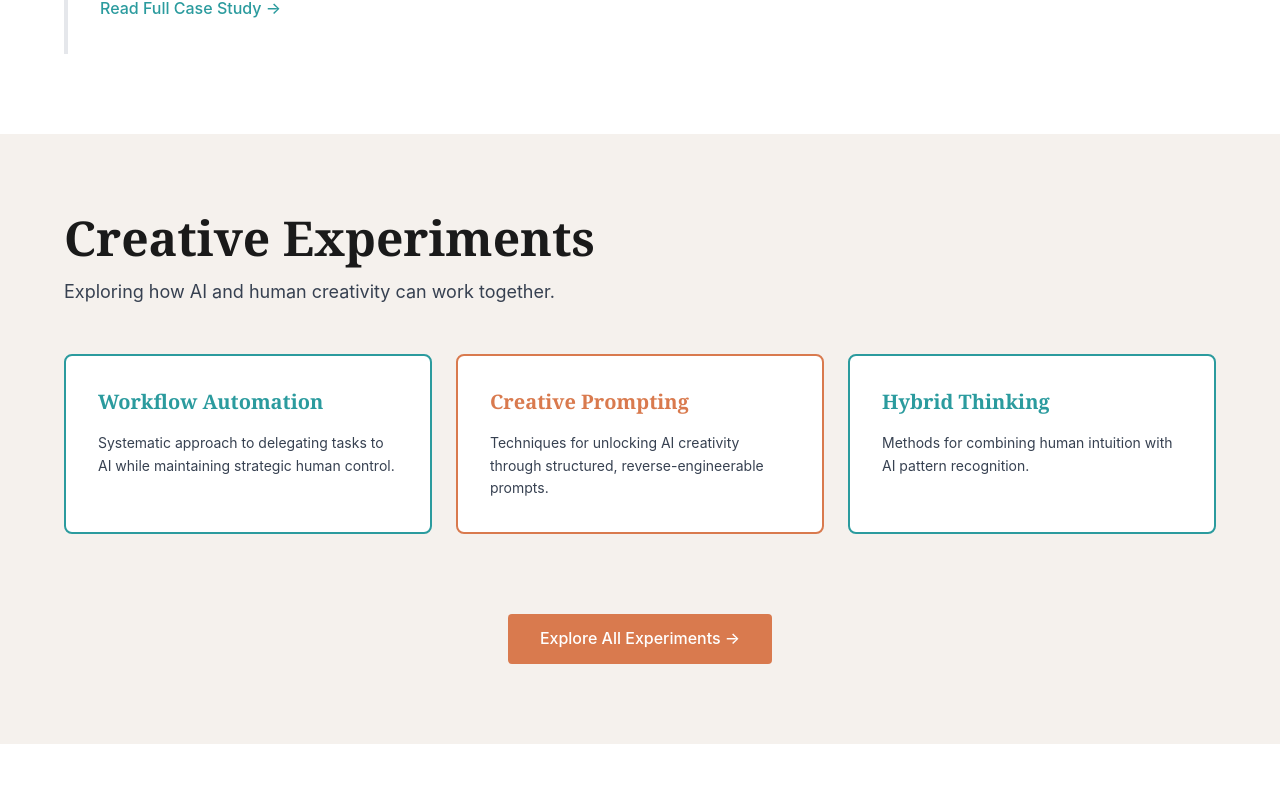
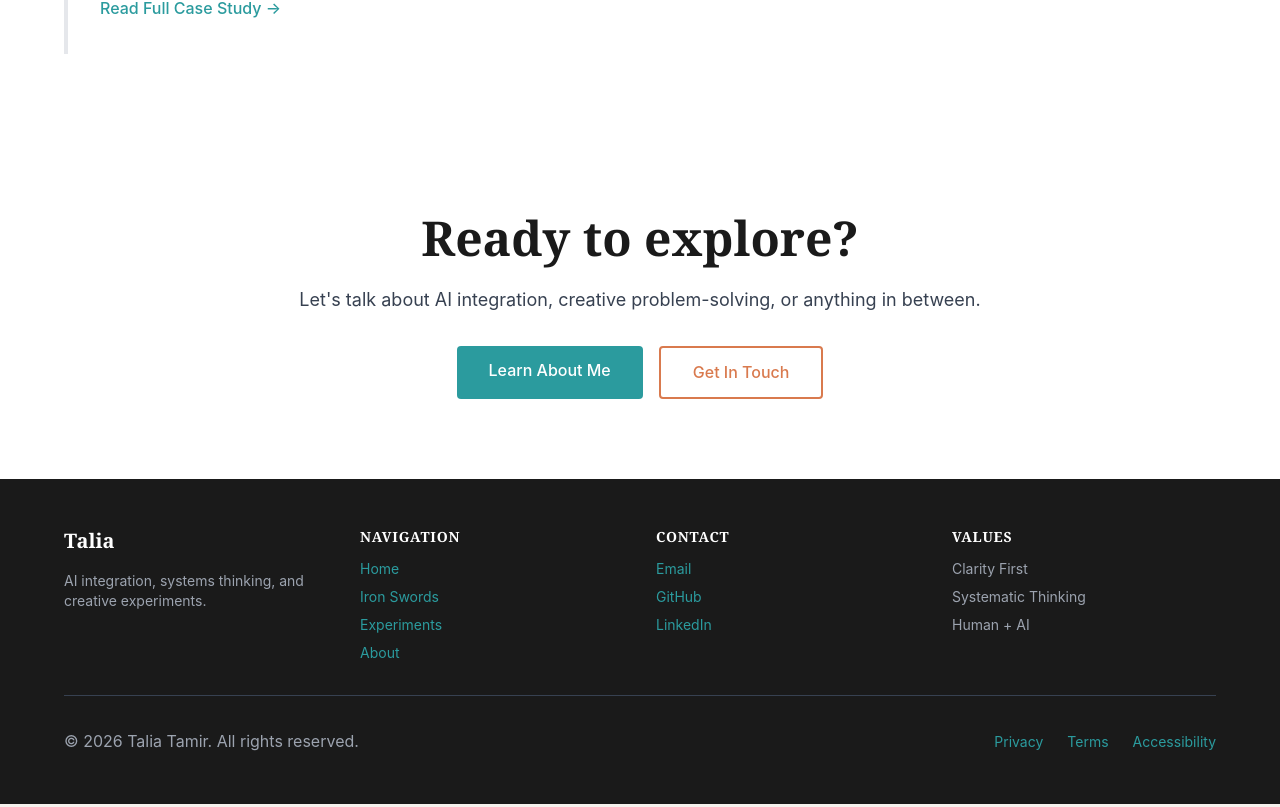
Before and after one commit to ykhv111-stack/Talia-portfolio, a Next.js app: page / in a window 1280 px wide. Shown: the part 1713-2520 px from the top of the page. Built offline with nearby package versions, Linux system fonts and the light colour scheme.

Commit message:
Remove Creative Experiments page and navigation link

```diff
--- a/app/creative-experiments/page.tsx
+++ /dev/null
@@ -1,238 +0,0 @@
-'use client'
-
-import { motion } from 'framer-motion'
-import Link from 'next/link'
-
-const experiments = [
-  {
-    title: 'Workflow Automation',
-    description: 'Building systems where AI handles routine tasks while humans maintain strategic control.',
-    color: 'brand-teal',
-    insights: [
-      'Layer AI handling for speed',
-      'Layer human review for judgment',
-      'Layer approval for critical decisions',
-      'Result: 10x faster with zero critical errors',
-    ],
-  },
-  {
-    title: 'Creative Prompting',
-    description: 'Techniques for unlocking AI creativity through structured, reverse-engineerable prompts.',
-    color: 'brand-orange',
-    insights: [
-      'Start with constraints',
-      'Be specific about desired output format',
-      'Include examples of good vs bad',
-      'Build prompts that can be explained to others',
-    ],
-  },
-  {
-    title: 'Decision Documentation',
-    description: 'Logging the reasoning behind every design decision to build trust and accountability.',
-    color: 'brand-teal',
-    insights: [
-      'Document the "why" not just the "what"',
-      'Connect decisions back to goals',
-      'Make patterns visible over time',
-      'Easier to refine when you see reasoning',
-    ],
-  },
-  {
-    title: 'Hybrid Thinking',
-    description: 'Combining human intuition with AI pattern recognition for better outcomes.',
-    color: 'brand-orange',
-    insights: [
-      'Humans are better at context and nuance',
-      'AI is better at finding patterns',
-      'Together they exceed both alone',
-      'The key is knowing when to use which',
-    ],
-  },
-  {
-    title: 'Constraint-Driven Design',
-    description: 'Using limitations as creative fuel rather than obstacles.',
-    color: 'brand-teal',
-    insights: [
-      'Constraints force innovative solutions',
-      'They reduce decision paralysis',
-      'They make trade-offs explicit',
-      'They often lead to better products',
-    ],
-  },
-  {
-    title: 'Transparent Automation',
-    description: 'Building AI systems that show their work and can be questioned.',
-    color: 'brand-orange',
-    insights: [
-      'Show exactly why AI made a recommendation',
-      'Make it easy to override if wrong',
-      'Build feedback loops for improvement',
-      'Humans stay in the loop, not bypassed',
-    ],
-  },
-]
-
-export default function CreativeExperimentsPage() {
-  const containerVariants = {
-    hidden: { opacity: 0 },
-    visible: {
-      opacity: 1,
-      transition: {
-        staggerChildren: 0.1,
-        delayChildren: 0.1,
-      },
-    },
-  }
-
-  const itemVariants = {
-    hidden: { opacity: 0, y: 40 },
-    visible: {
-      opacity: 1,
-      y: 0,
-      transition: { duration: 0.8, ease: 'easeOut' },
-    },
-  }
-
-  return (
-    <>
-      {/* Hero */}
-      <section className="pt-32 pb-16 px-4 sm:px-6 lg:px-8 bg-orange-50">
-        <motion.div
-          initial={{ opacity: 0, y: 20 }}
-          animate={{ opacity: 1, y: 0 }}
-          transition={{ duration: 0.8 }}
-          className="max-w-4xl mx-auto"
-        >
-          <Link href="/" className="inline-block text-sm text-gray-600 hover:text-brand-charcoal mb-4">
-            ← Back
-          </Link>
-          <h1 className="font-serif text-5xl md:text-6xl font-bold text-brand-charcoal mb-4">
-            Creative Experiments
-          </h1>
-          <p className="text-2xl text-brand-orange font-light">
-            Exploring AI and human creativity together
-          </p>
-        </motion.div>
-      </section>
-
-      {/* Grid of Experiments */}
-      <section className="py-20 px-4 sm:px-6 lg:px-8 bg-white">
-        <div className="max-w-6xl mx-auto">
-          <motion.div
-            variants={containerVariants}
-            initial="hidden"
-            animate="visible"
-            className="grid md:grid-cols-2 gap-8"
-          >
-            {experiments.map((exp, idx) => (
-              <motion.div
-                key={idx}
-                variants={itemVariants}
-                className={`p-8 rounded-lg border-2 transition hover:shadow-xl ${
-                  exp.color === 'brand-teal'
-                    ? 'border-brand-teal bg-blue-50 hover:border-brand-teal-dark'
-                    : 'border-brand-orange bg-orange-50 hover:border-brand-orange-dark'
-                }`}
-              >
-                <h3 className={`font-serif text-2xl font-bold mb-3 ${
-                  exp.color === 'brand-teal' ? 'text-brand-teal' : 'text-brand-orange'
-                }`}>
-                  {exp.title}
-                </h3>
-                <p className="text-gray-700 mb-6">
-                  {exp.description}
-                </p>
-
-                <div className="space-y-3">
-                  <h4 className="font-semibold text-sm text-gray-600 uppercase tracking-wide">
-                    Key Insights
-                  </h4>
-                  <ul className="space-y-2">
-                    {exp.insights.map((insight, i) => (
-                      <li key={i} className="text-sm text-gray-700 flex gap-2">
-                        <span className="text-brand-charcoal">→</span>
-                        {insight}
-                      </li>
-                    ))}
-                  </ul>
-                </div>
-              </motion.div>
-            ))}
-          </motion.div>
-        </div>
-      </section>
-
-      {/* Philosophy Section */}
-      <section className="py-20 px-4 sm:px-6 lg:px-8 bg-brand-off-white">
-        <div className="max-w-4xl mx-auto">
-          <motion.div
-            initial={{ opacity: 0 }}
-            whileInView={{ opacity: 1 }}
-            viewport={{ once: true, margin: "-100px" }}
-            className="space-y-8"
-          >
-            <h2 className="font-serif text-4xl font-bold text-brand-charcoal">
-              The Philosophy
-            </h2>
-
-            <div className="prose prose-lg max-w-none text-gray-700 space-y-4">
-              <p>
-                These experiments aren't about replacing human judgment with AI automation. They're about augmenting human capability.
-              </p>
-
-              <p>
-                The pattern I keep discovering: <span className="font-semibold text-brand-teal">The best systems aren't purely automated or purely manual. They're hybrid.</span>
-              </p>
-
-              <p>
-                AI excels at:
-              </p>
-              <ul className="list-disc list-inside space-y-2 ml-4">
-                <li>Finding patterns in large datasets</li>
-                <li>Generating options quickly</li>
-                <li>Executing repetitive tasks reliably</li>
-                <li>Catching inconsistencies</li>
-              </ul>
-
-              <p>
-                Humans excel at:
-              </p>
-              <ul className="list-disc list-inside space-y-2 ml-4">
-                <li>Understanding context and nuance</li>
-                <li>Making tradeoff decisions</li>
-                <li>Recognizing when something seems off</li>
-                <li>Asking the right questions</li>
-              </ul>
-
-              <p>
-                When you layer them thoughtfully—AI doing what it's good at, humans doing what they're good at—you get something neither could achieve alone.
-              </p>
-
-              <p className="text-brand-orange font-semibold text-lg border-l-4 border-brand-orange pl-4">
-                That's the real creative experiment: not AI vs. Humans, but AI and Humans, working at their best.
-              </p>
-            </div>
-          </motion.div>
-        </div>
-      </section>
-
-      {/* CTA */}
-      <section className="py-20 px-4 sm:px-6 lg:px-8 bg-white">
-        <div className="max-w-4xl mx-auto text-center space-y-8">
-          <h2 className="font-serif text-4xl font-bold text-brand-charcoal">
-            Interested in exploring further?
-          </h2>
-          <p className="text-lg text-gray-700">
-            Let's talk about how these approaches could work in your context.
-          </p>
-          <a
-            href="mailto:hello@talia.dev"
-            className="inline-block px-8 py-3 bg-brand-teal text-white font-medium rounded hover:bg-brand-teal-dark transition"
-          >
-            Get In Touch
-          </a>
-        </div>
-      </section>
-    </>
-  )
-}
--- a/app/page.tsx
+++ b/app/page.tsx
@@ -1,6 +1,5 @@
 import Hero from '@/components/Hero'
 import ProjectPreview from '@/components/ProjectPreview'
-import CreativeExperimentsPreview from '@/components/CreativeExperimentsPreview'
 import CTASection from '@/components/CTASection'
 
 export default function Home() {
@@ -8,7 +7,6 @@ export default function Home() {
     <>
       <Hero />
       <ProjectPreview />
-      <CreativeExperimentsPreview />
       <CTASection />
     </>
   )
--- a/components/Navigation.tsx
+++ b/components/Navigation.tsx
@@ -11,7 +11,6 @@ export default function Navigation() {
     { label: 'Home', href: '/' },
     { label: 'Iron Swords', href: '/projects/iron-swords' },
     { label: 'Portfolio Website', href: '/projects/portfolio-website' },
-    { label: 'Creative Experiments', href: '/creative-experiments' },
     { label: 'About', href: '/about' },
   ]
 
```
